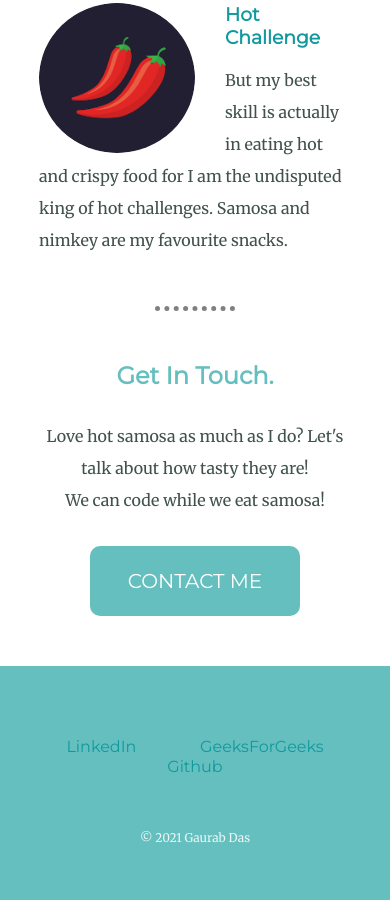
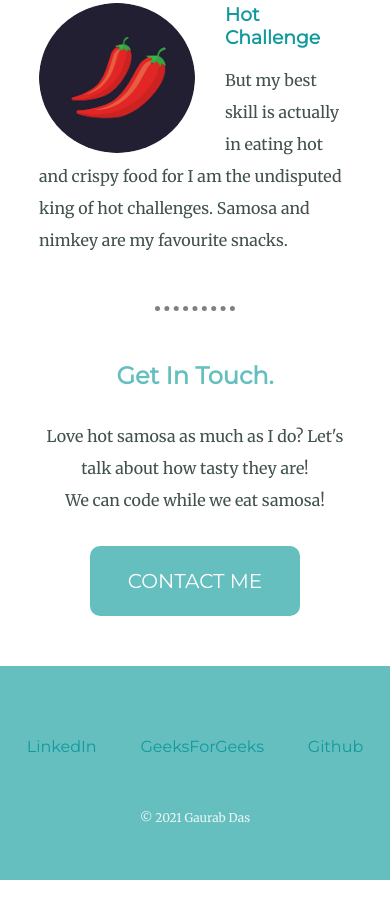
Before and after one commit to GeekyGaurab/Personal-Site, a plain HTML site: page index.html in a window 390 px wide. Shown: the part 1847-2747 px from the top of the page. Drawn offline with Linux system fonts and the light colour scheme.

Commit message:
Changed footer links margin on mobile-display!

```diff
--- a/css/styles.css
+++ b/css/styles.css
@@ -312,4 +312,8 @@ h3 {
   .introduction, .first-skill, .second-skill, .third-skill, .contact {
     width: 80%;
   }
+
+  .footer-link {
+    margin: auto 20px;
+  }
 }
```
